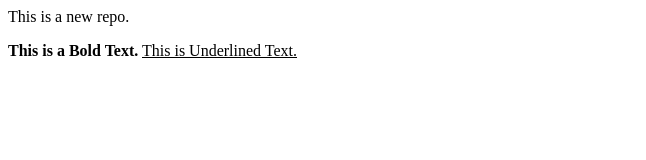
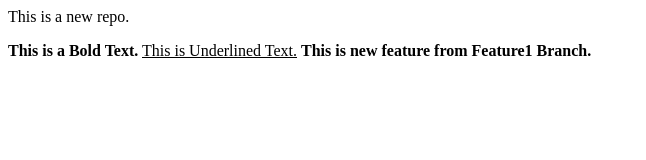
Before and after one commit to siddsheth/localrepo, a plain HTML site: page index.html in a window 1280 px wide. Shown: the whole page, without its empty margins (0-646 px from the left). Drawn offline with Linux system fonts and the light colour scheme.

Commit message:
Added new Feature

```diff
--- a/index.html
+++ b/index.html
@@ -1,3 +1,5 @@
 <p>This is a new repo.</p>
 <b> This is a Bold Text.</b>
 <u> This is Underlined Text.</u>
+
+<b> This is new feature from Feature1 Branch.</b>
```
